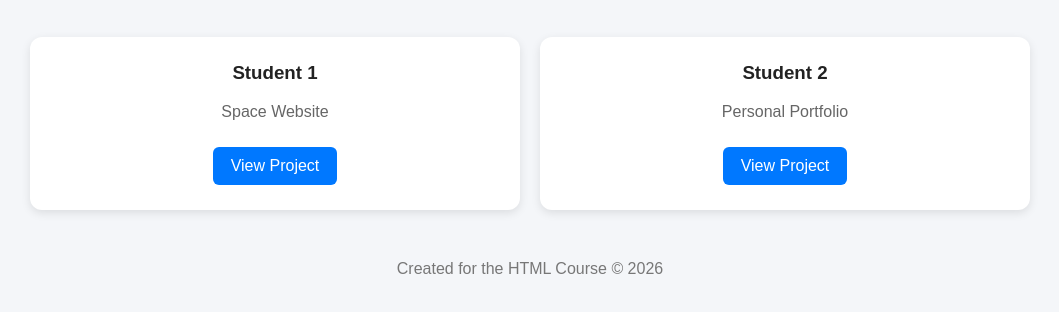
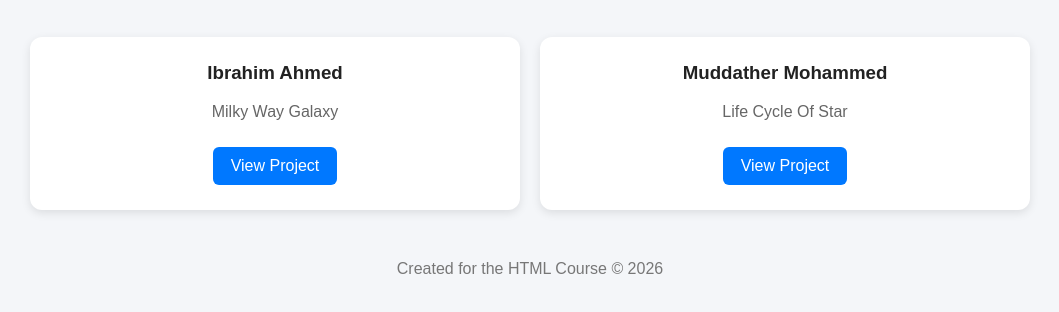
Before and after one commit to mohammed-waleed-soliman/Smart-Peek-Students-HTML-Projects, a plain HTML site: page index.html in a window 1280 px wide. Shown: the part 142-454 px from the top of the page, without its empty margins (110-1169 px from the left). Drawn offline with Linux system fonts and the light colour scheme.

Commit message:
Update index.html

```diff
--- a/index.html
+++ b/index.html
@@ -83,14 +83,14 @@
         <div class="projects">
 
             <div class="card">
-                <h3>Student 1</h3>
-                <p>Space Website</p>
+                <h3>Ibrahim Ahmed</h3>
+                <p>Milky Way Galaxy</p>
                 <a href="Ibrahim_Ahmed/">View Project</a>
             </div>
 
             <div class="card">
-                <h3>Student 2</h3>
-                <p>Personal Portfolio</p>
+                <h3>Muddather Mohammed</h3>
+                <p>Life Cycle Of Star</p>
                 <a href="Muddather_Mohammed/">View Project</a>
             </div>
 
```
